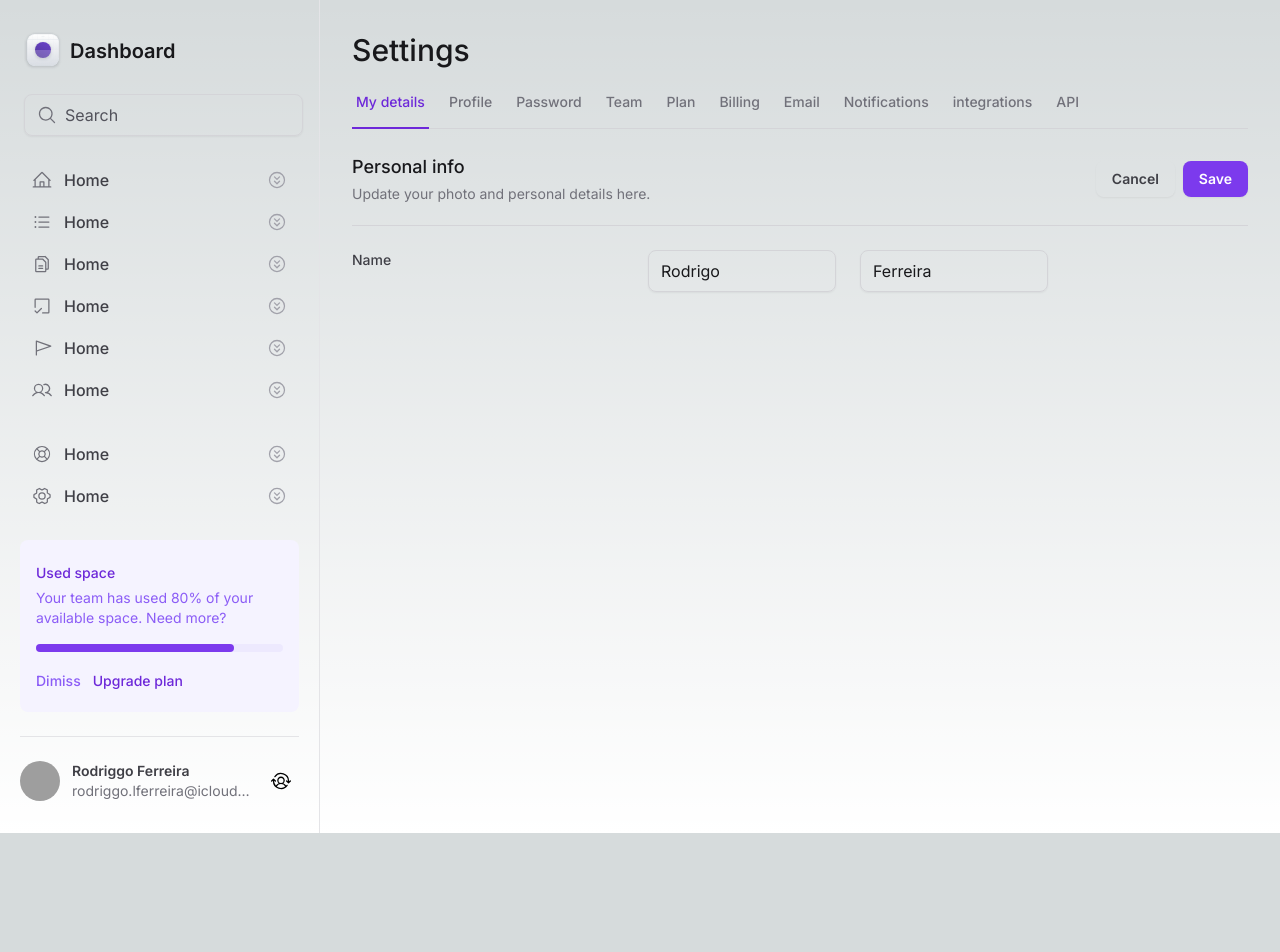
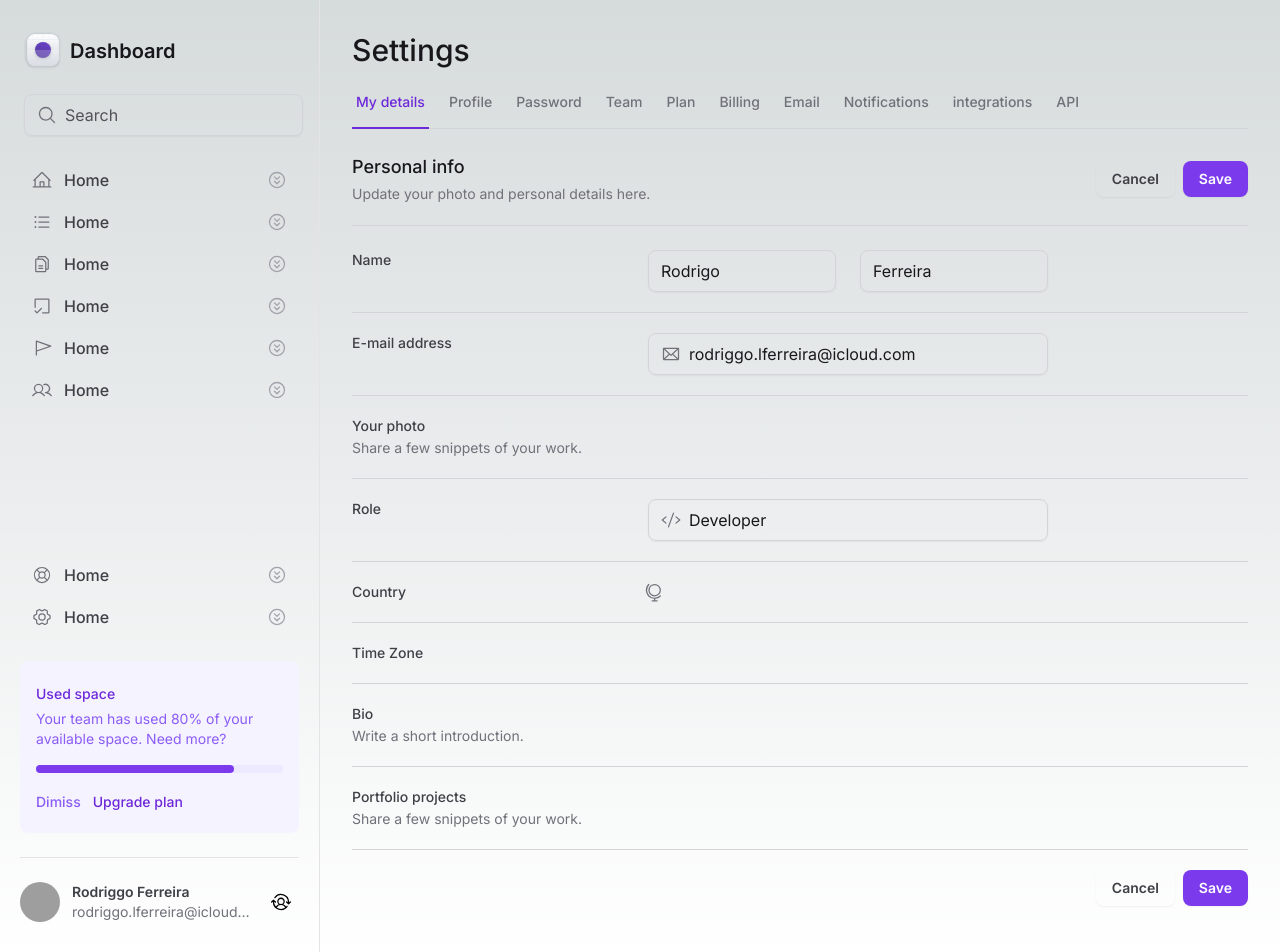
Before and after one commit to rodlferreira/dashboardGeneric, a Next.js app: page / in a window 1280 px wide. Before the commit the page ends 833 px from the top, so only its background shows below. Built offline with nearby package versions, Linux system fonts and the light colour scheme; grey boxes are pictures that could not be loaded.

Commit message:
décimo dia de desenvolvimento do Dashboard

```diff
--- a/src/app/page.tsx
+++ b/src/app/page.tsx
@@ -1,5 +1,8 @@
+'use client'
+
 import { SettingsTabs } from "@/components/SettingsTabs";
-import { InputRoot, InputControl } from "@/components/Input";
+import { InputRoot, InputControl, InputPrefix } from "@/components/Input";
+import { Code, Envelope, GlobeStand } from "@phosphor-icons/react";
 
 
 export default function Home() {
@@ -28,8 +31,10 @@
               Save
             </button>
           </div>
+
         </div>
-        <form id="Settings" className="mt-6 flex flex-col w-full gap-5">
+
+        <form id="Settings" className="mt-6 flex flex-col w-full gap-5 divide-y divide-zinc-300">
           <div className="grid grid-cols-form gap-3">
             <label
               htmlFor="firstName"
@@ -47,6 +52,114 @@
               </InputRoot>
             </div>
           </div>
+          <div className="grid grid-cols-form gap-3 pt-5">
+            <label
+              htmlFor="email"
+              className="text-sm font-medium text-zinc-700"
+            >
+              E-mail address
+            </label>
+
+            <InputRoot>
+              <InputPrefix>
+                <Envelope className="w-5 h-5 text-zinc-500" />
+              </InputPrefix>
+              <InputControl id="email" type="email" defaultValue="rodriggo.lferreira@icloud.com" />
+            </InputRoot>
+
+          </div>
+
+          <div className="grid grid-cols-form gap-3 pt-5">
+            <label
+              htmlFor="email"
+              className="text-sm font-medium text-zinc-700"
+            >
+              Your photo
+              <span
+                className="text-sm font-normal text-zinc-500 block mt-0.5">
+                Share a few snippets of your work.
+              </span>
+            </label>
+
+            <div></div>
+
+          </div>
+
+          <div className="grid grid-cols-form gap-3 pt-5">
+            <label htmlFor="role"
+              className="text-sm font-medium text-zinc-700">
+              Role
+            </label>
+            <InputRoot>
+              <InputPrefix>
+                <Code className="w-5 h-5 text-zinc-500" />
+              </InputPrefix>
+              <InputControl id="role" defaultValue="Developer" />
+            </InputRoot>
+          </div>
+
+          <div className="grid grid-cols-form gap-3 pt-5">
+            <label htmlFor="country"
+              className="text-sm font-medium text-zinc-700">
+              Country
+            </label>
+            <GlobeStand className="w-5 h-5 text-zinc-500" />
+            <div></div>
+          </div>
+
+          <div className="grid grid-cols-form gap-3 pt-5">
+            <label htmlFor="timezone"
+              className="text-sm font-medium text-zinc-700">
+              Time Zone
+            </label>
+            <div></div>
+          </div>
+
+          <div className="grid grid-cols-form gap-3 pt-5">
+            <label
+              htmlFor="bio"
+              className="text-sm font-medium text-zinc-700"
+            >
+              Bio
+              <span
+                className="text-sm font-normal text-zinc-500 block mt-0.5">
+                Write a short introduction.
+              </span>
+            </label>
+
+            <div></div>
+
+          </div>
+
+          <div className="grid grid-cols-form gap-3 pt-5">
+            <label
+              htmlFor="projects"
+              className="text-sm font-medium text-zinc-700"
+            >
+              Portfolio projects
+              <span
+                className="text-sm font-normal text-zinc-500 block mt-0.5">
+                Share a few snippets of your work.
+              </span>
+            </label>
+
+            <div></div>
+
+          </div>
+
+          <div className="flex items-center justify-end gap-2 pt-5">
+            <button
+              type="button"
+              className="rounded-lg px-4 py-2 text-sm font-semibold shadow-sm border-zinc-300 text-zinc-700 hover:bg-zinc-50">
+              Cancel
+            </button>
+            <button
+              type="submit"
+              className="rounded-lg px-4 py-2 text-sm font-semibold shadow-sm bg-violet-600 text-white hover:bg-violet-700">
+              Save
+            </button>
+          </div>
+
         </form>
       </div>
     </>
```
